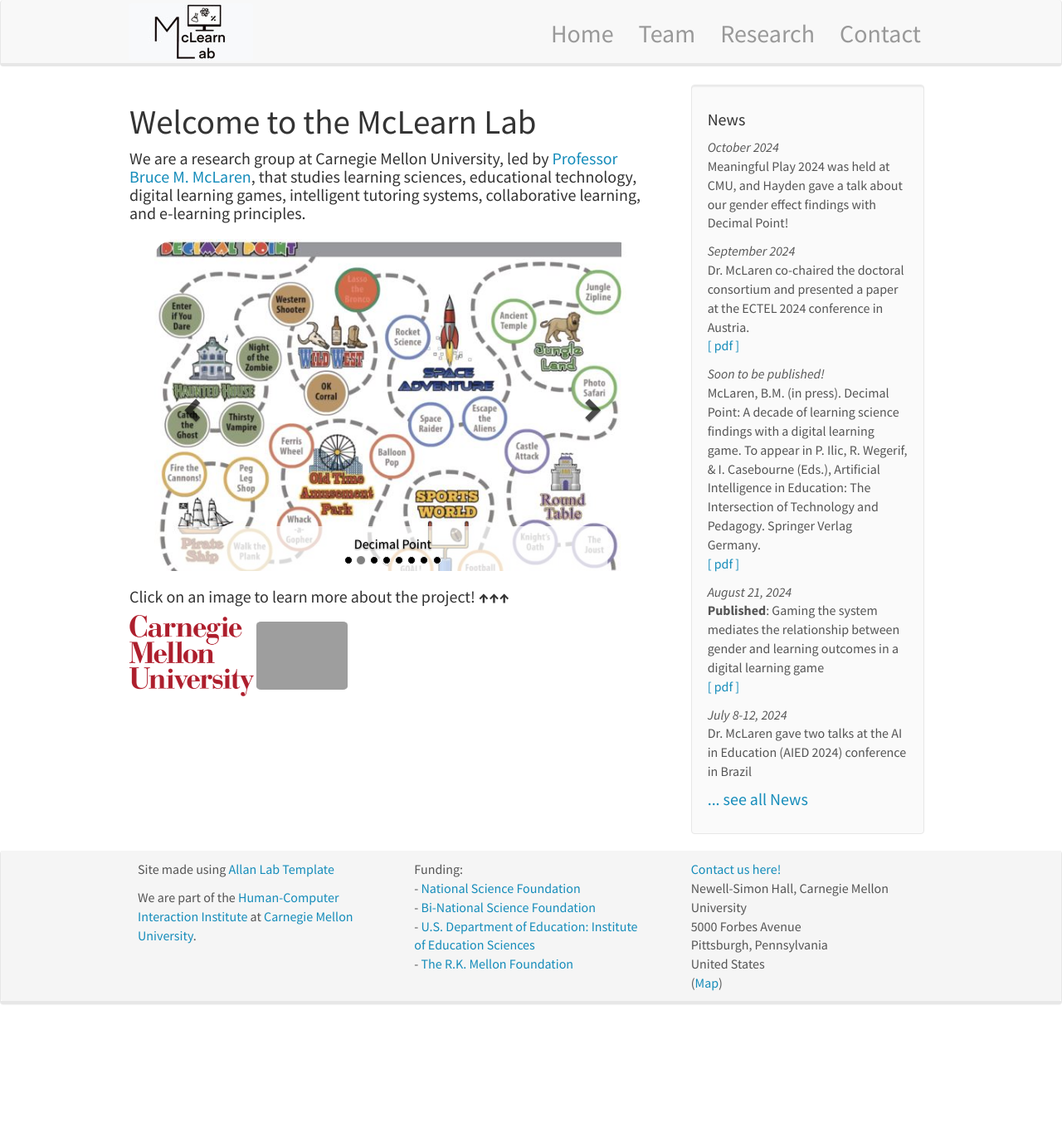
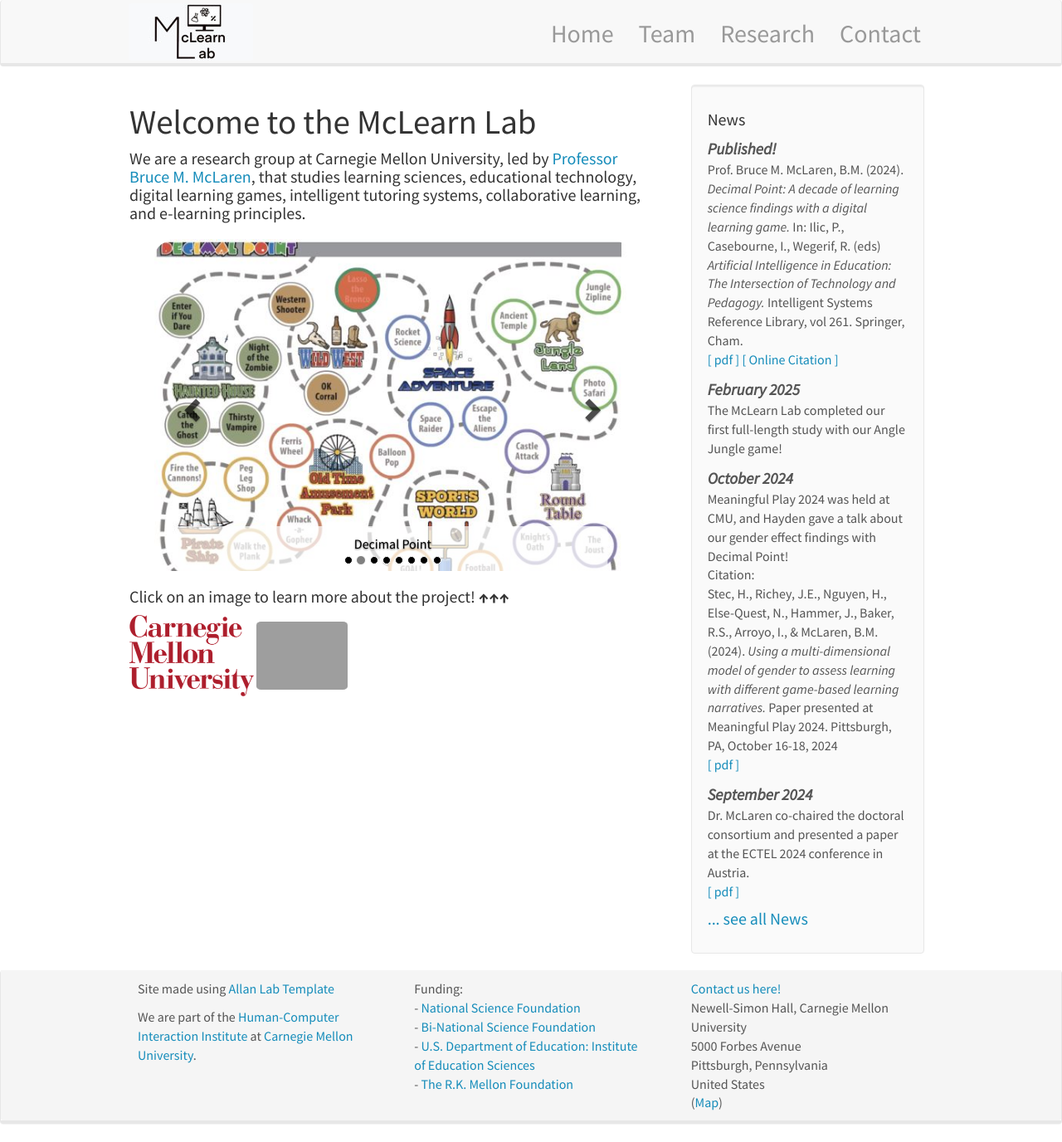
Before and after one commit to McLearn-Lab/McLearn-Lab.github.io, a Jekyll site: the page built from _pages/home.md, in a window 1280 px wide. Shown: the whole page at 83% size. Built offline with Jekyll 4.4.1, drawn with Linux system fonts in a browser that asks for light colours; nearby versions of some CDN libraries; before the commit the page ends 1232 px from its top, so only the background shows below that.

Commit message:
random updates

```diff
--- a/_data/collaborators.yml
+++ b/_data/collaborators.yml
@@ -15,7 +15,7 @@
 
 - name: Nicole Else-Quest
   photo: nicole-else-quest.jpg
-  info: Professor, University of North Carolina at Chapel Hill
+  info: Professor, University of California, Los Angeles
   site: https://elsequest.com/
 
 - name: Jess Hammer
@@ -40,7 +40,7 @@
 
 - name: Erik Harpstead
   photo: erik-harpstead.jpg
-  info: System Scientist, Carnegie Mellon University
+  info: Senior Systems Scientist, Carnegie Mellon University
   site: https://www.erikharpstead.net/
 
 - name: Jon Star
--- a/_data/former_members.yml
+++ b/_data/former_members.yml
@@ -81,3 +81,9 @@
   info: Assistant Professor, Binghampton University
   role_with_lab: Research Assistant
   site: https://www.binghamton.edu/psychology/people/profile.html?id=sungjoo
+
+- name: Lu Sun
+  photo: lu-sun.jpg
+  info: PhD Candidate, University of California, San Diego
+  role_with_lab: Research Assistant
+  site: https://lusunhci.github.io/site/
--- a/_data/news.yml
+++ b/_data/news.yml
@@ -4,8 +4,21 @@
 #   link_text:
 #   frontpage: 1 or 0, depending whether to display on the front page of website (vs just in the all news section)
 
+- date: Published!
+  headline: 'Prof. Bruce M. McLaren, B.M. (2024). <em>Decimal Point: A decade of learning science findings with a digital learning game.</em> In: Ilic, P., Casebourne, I., Wegerif, R. (eds) <em>Artificial Intelligence in Education: The Intersection of Technology and Pedagogy.</em> Intelligent Systems Reference Library, vol 261. Springer, Cham.'
+  link: http://www.cs.cmu.edu/~bmclaren/pubs/McLaren-DecimalPointARetrospective-BookChapter2024.pdf
+  link_text: '[ pdf ]'
+  link2: https://www.barnesandnoble.com/w/artificial-intelligence-in-education-peter-ilic/1146073453
+  link2_text: '[ Online Citation ]'
+  frontpage: 1
+
+- date: February 2025
+  headline: The McLearn Lab completed our first full-length study with our Angle Jungle game!
+  frontpage: 1
 - date: October 2024
-  headline: Meaningful Play 2024 was held at CMU, and Hayden gave a talk about our gender effect findings with Decimal Point!
+  headline: Meaningful Play 2024 was held at CMU, and Hayden gave a talk about our gender effect findings with Decimal Point! <br/>Citation:<br/>Stec, H., Richey, J.E., Nguyen, H., Else-Quest, N., Hammer, J., Baker, R.S., Arroyo, I., & McLaren, B.M. (2024). <em>Using a multi-dimensional model of gender to assess learning with different game-based learning narratives.</em> Paper presented at Meaningful Play 2024. Pittsburgh, PA, October 16-18, 2024
+  link: https://www.cs.cmu.edu/~bmclaren/pubs/StecEtAl-MultidimensionsOfGenderToAssessDifferentGBLNarratives-MeaningfulPlay2024.pdf
+  link_text: '[ pdf ]'
   frontpage: 1
 
 - date: September 2024
@@ -14,21 +27,15 @@
   link_text: '[ pdf ]'
   frontpage: 1
 
-- date: Soon to be published!
-  headline: 'McLaren, B.M. (in press). Decimal Point: A decade of learning science findings with a digital learning game. To appear in P. Ilic, R. Wegerif, & I. Casebourne (Eds.), Artificial Intelligence in Education: The Intersection of Technology and Pedagogy.  Springer Verlag Germany.'
-  link: http://www.cs.cmu.edu/~bmclaren/pubs/McLaren-DecimalPointARetrospective-BookChapter2024.pdf
-  link_text: '[ pdf ]'
-  frontpage: 1
-
 - date: August 21, 2024
   headline: '<b>Published</b>: Gaming the system mediates the relationship between gender and learning outcomes in a digital learning game'
-  frontpage: 1
+  frontpage: 0
   link: https://link.springer.com/content/pdf/10.1007/s11251-024-09679-3.pdf
   link_text: '[ pdf ]'
 
 - date: July 8-12, 2024
   headline: Dr. McLaren gave two talks at the AI in Education (AIED 2024) conference in Brazil
-  frontpage: 1
+  frontpage: 0
 
 - date: May, 2024
   headline: Dr. McLaren is interviewed on "The Mindfulness Podcast with Dr. David Black"
@@ -38,7 +45,7 @@
 
 - date: February, 2024
   headline: 'Carnegie Mellon University HCII Seminar Talk:  "Decimal Point: A Decade of Learning Science Findings with a Digital Learning Game"'
-  frontpage: 1
+  frontpage: 0
 
 - date: February, 2024
   headline: 'Dr. McLaren is keynote speaker for the 11th International Conference on e-Learning and e-Teaching (ICeLeT 2024), Focusing on Technology Enhanced Learning. Title of talk: "A Decade with Decimal Point: How a Digital Learning Game Became a Research Platform," (Virtual Presentation) Isfahan, Iran. '
--- a/_data/team_members.yml
+++ b/_data/team_members.yml
@@ -58,7 +58,7 @@
 
 - name: Daniel Pollock
   photo: daniel-pollock.jpg
-  info: Digital Learning Game Programmer, started 2023
+  info: Research Programmer, started 2023
   site: https://www.linkedin.com/in/daniel-pollock-117895207/
   number_educ: 1
   education1: B.S. in Applied Developmental Psychology, University of Pittsburgh
--- a/_includes/news.html
+++ b/_includes/news.html
@@ -2,10 +2,14 @@
 <div class="well">
 <h4>News</h4>
 
-{% for article in site.data.news limit:6 %}
+{% for article in site.data.news limit:5 %}
 {% if article.frontpage == 1 %}
-<p><em>{{ article.date }}</em><br>{{ article.headline }}<br>
-{% if article.link %}<a href={{article.link}}>{{article.link_text}}</a></p>{% endif %}
+<p>
+    <span style="font-size: 1.2em;"><em><b>{{ article.date }}</b></em></span><br>
+    {{ article.headline }}<br>
+    {% if article.link %}<a href={{article.link}}>{{article.link_text}}</a>{% endif %}
+    {% if article.link2 %}<a href={{article.link2}}>{{article.link2_text}}</a>{% endif %}
+</p>
 {% endif %}
 {% endfor %}
 
```
Also changed, not shown: _pages/allnews.md (+1 -0 lines), images/homepageslider/four-games.jpg, images/research/four-games.jpg, images/team/lu-sun.jpg (added).
